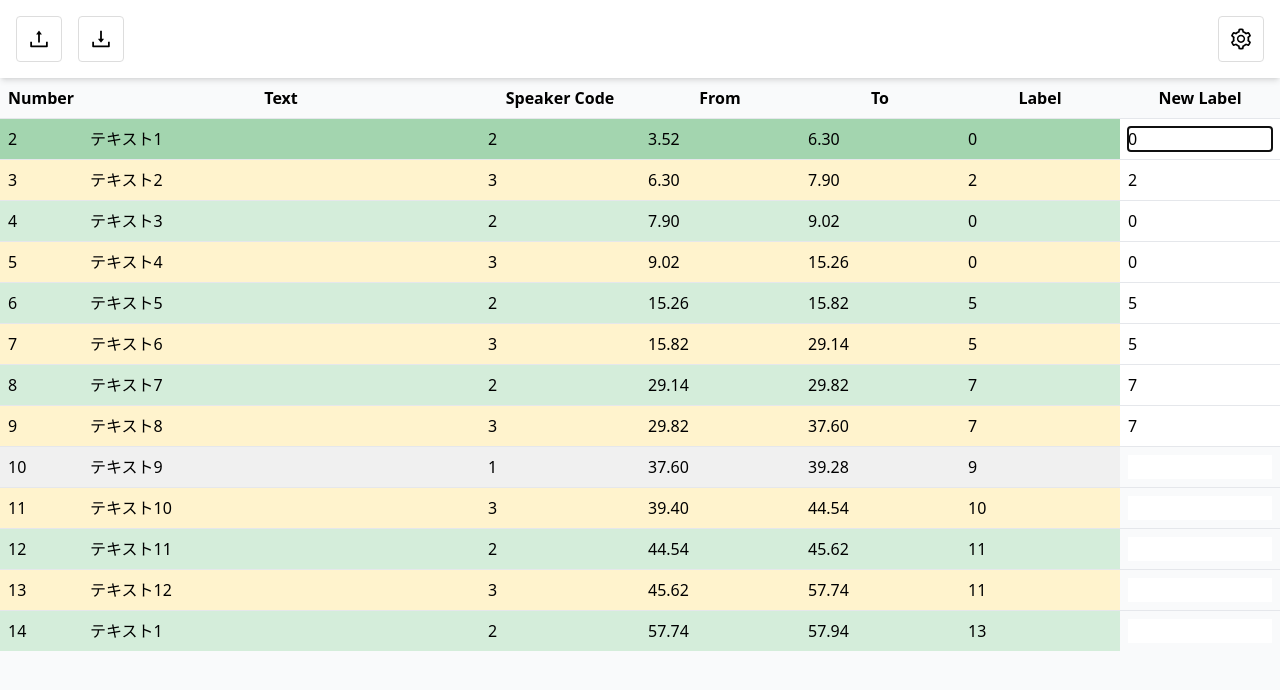
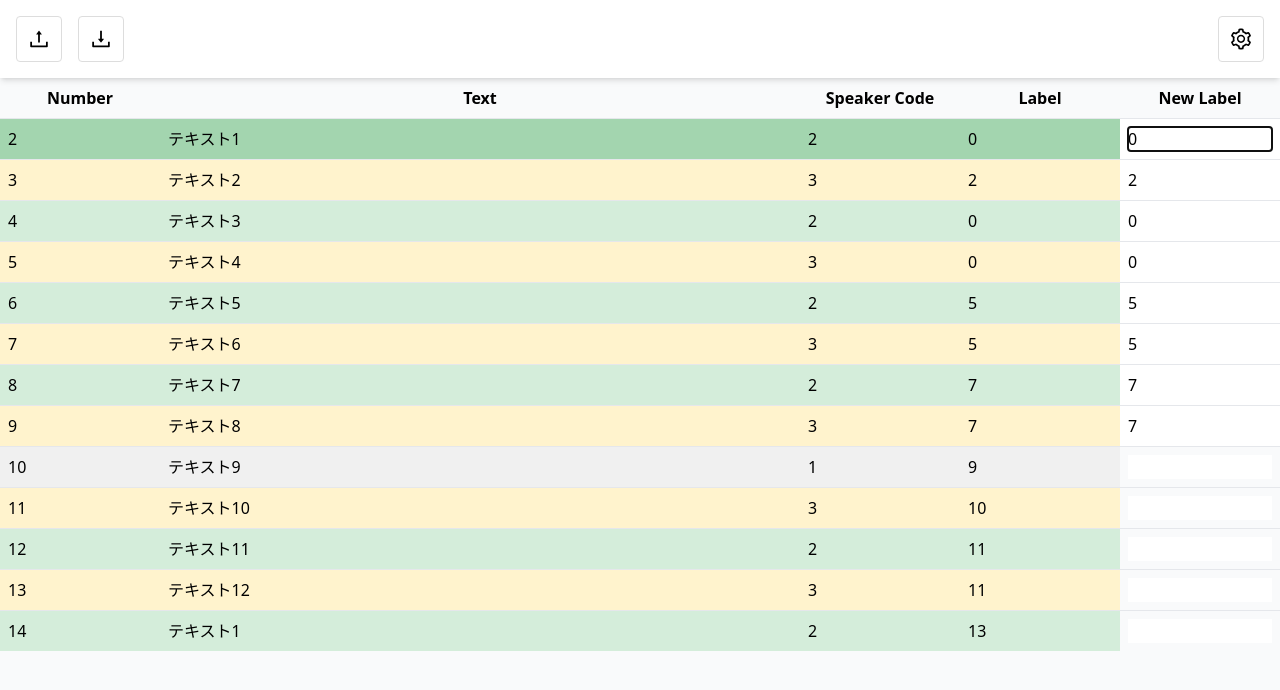
Before and after one commit to lydiassssz/annotation-tool, a Next.js app: page / in a window 1280 px wide. Shown: the top 690 px of the page. Built offline with nearby package versions, Linux system fonts and the light colour scheme.

Commit message:
セット5以降の、from,toが存在しないデータへの対応

```diff
--- a/src/app/CSVDownloader.tsx
+++ b/src/app/CSVDownloader.tsx
@@ -5,28 +5,28 @@ import { AiOutlineDownload } from 'react-icons/ai'
 
 // CSV 文字列を Shift-JIS 形式でエンコードし、ダウンロードする
 const downloadCSV = (data: TableRow[], filename: string) => {
-  const header = [
-    'number',
-    'text',
-    'speaker_code',
-    'from',
-    'to',
-    'label',
-    'new_label',
-  ]
+  if (data.length === 0) {
+    console.warn('No data to download')
+    return
+  }
+
+  // ヘッダーを可変にする
+  const header = Object.keys(data[0])
+
   const csvRows = [
     header.join(','), // ヘッダー
     ...data.map((row) => {
-      const escapedText = `"${row.text.replace(/"/g, '""')}"` // テキスト内のダブルクオートをエスケープし、カンマが含まれている場合は""で囲む
-      return [
-        row.number,
-        escapedText,
-        row.speaker_code,
-        row.from,
-        row.to,
-        row.label,
-        row.new_label === null ? '0' : row.new_label,
-      ].join(',')
+      const escapedRow = header.map((key) => {
+        let cellValue = row[key as keyof TableRow]
+        if (typeof cellValue === 'string') {
+          // テキスト内のダブルクオートをエスケープし、カンマが含まれている場合は""で囲む
+          cellValue = `"${cellValue.replace(/"/g, '""')}"`
+        }
+        return cellValue === null || cellValue === undefined
+          ? ''
+          : cellValue.toString()
+      })
+      return escapedRow.join(',')
     }),
   ]
 
--- a/src/app/CSVReader.tsx
+++ b/src/app/CSVReader.tsx
@@ -1,3 +1,5 @@
+// CSVReader.tsx
+
 import type { TableRow } from '@/app/utils'
 import Encoding from 'encoding-japanese'
 import React, { useRef, useState } from 'react'
@@ -58,32 +60,73 @@ const parseCSV = (csvString: string): TableRow[] => {
     .split('\n')
     .map((line) => line.trim())
     .filter((line) => line.length > 0)
+
+  if (rows.length === 0) return []
+
+  const headerLine = rows[0]
+  const headers = headerLine.split(',').map((col) => col.trim())
+
+  // 変数を使って、必要なカラムを前に持ってくる
+  const preferredOrder = [
+    'number',
+    'text',
+    'speaker_code',
+    'from',
+    'to',
+    'label',
+    'new_label',
+  ]
+  const reorderedHeaders = headers
+    .filter((header) => preferredOrder.includes(header))
+    .concat(headers.filter((header) => !preferredOrder.includes(header)))
+
   const result: TableRow[] = []
 
-  // ヘッダー行をスキップする場合、最初の行を削除します
-  if (rows.length > 0) {
-    rows.shift() // 最初の行を削除
-  }
+  for (let i = 1; i < rows.length; i++) {
+    const row = rows[i]
+    const columns = row.match(/(".*?"|[^",\s]+)(?=\s*,|\s*$)/g) || []
 
-  const regex = /(".*?"|[^",\s]+)(?=\s*,|\s*$)/g
+    const rowData: TableRow = {
+      number: 0,
+      text: '',
+      speaker_code: 0,
+      from: 0,
+      to: 0,
+      label: 0,
+      new_label: null,
+    }
 
-  for (const row of rows) {
-    const columns =
-      row.match(regex)?.map((col) => col.replace(/(^"|"$)/g, '')) || []
+    reorderedHeaders.forEach((header, index) => {
+      const value = columns[index] !== undefined ? columns[index] : ''
 
-    if (columns.length >= 7) {
-      const [number, text, speaker_code, from, to, label, new_label] = columns
+      // 特定のカラムに対して型変換を適用
+      switch (header) {
+        case 'number':
+        case 'speaker_code':
+        case 'label':
+          rowData[header] = parseInt(value, 10) || 0
+          break
+        case 'from':
+        case 'to':
+          rowData[header] = parseFloat(value) || 0
+          break
+        case 'new_label':
+          rowData[header] =
+            value === '0' || value === '' ? null : parseInt(value, 10)
+          break
+        case 'text':
+          rowData[header] = value.replace(/^"|"$/g, '').replace(/""/g, '"') // ダブルクオートを正しく処理
+          break
+        default:
+          break
+      }
+    })
 
-      result.push({
-        number: parseInt(number, 10),
-        text,
-        speaker_code: parseInt(speaker_code, 10),
-        from: parseFloat(from), // floatとして読み込む
-        to: parseFloat(to), // floatとして読み込む
-        label: parseInt(label, 10),
-        new_label: new_label === '0' ? null : parseInt(new_label, 10),
-      })
-    }
+    // from または to がデフォルト値のままの場合に削除する
+    if (rowData.from === 0) delete rowData.from
+    if (rowData.to === 0) delete rowData.to
+
+    result.push(rowData as TableRow)
   }
 
   return result
--- a/src/app/globals.css
+++ b/src/app/globals.css
@@ -43,3 +43,8 @@
     max-width: 500px;
     width: 100%;
 }
+
+/* table.tsxに適用するCSS */
+.hidden-column {
+    display: none;
+}
--- a/src/app/page.tsx
+++ b/src/app/page.tsx
@@ -75,7 +75,7 @@ export default function Page() {
   }, [cursor])
 
   useEffect(() => {
-    calculatePredictedLabel()
+    calculatePredictedLabel().then((r) => r)
   }, [cursor])
 
   useEffect(() => {
--- a/src/app/table.tsx
+++ b/src/app/table.tsx
@@ -1,3 +1,5 @@
+// table.tsx
+
 import { useCSVData } from '@/app/CSVContext'
 import type { TableRow } from '@/app/utils'
 import React from 'react'
@@ -8,12 +10,12 @@ const getBackgroundColor = (
   teacherSpeakerCode: number,
 ) => {
   const colors: Record<number, [string, string]> = {
-    1: ['#cce5ff', '#a5c2ea'], // 薄い青、濃い青
-    2: ['#d4edda', '#a3d5af'], // 薄い緑、濃い緑
-    3: ['#fff3cd', '#ffe597'], // 薄い黄色、濃い黄色
-    4: ['#f8d7da', '#f5c6cb'], // 薄い赤、濃い赤
-    5: ['#ffe5d4', '#f8c6a2'], // 薄いオレンジ、濃いオレンジ
-    6: ['#e2d9f3', '#d0a6f1'], // 薄い紫、濃い紫
+    1: ['#cce5ff', '#a5c2ea'],
+    2: ['#d4edda', '#a3d5af'],
+    3: ['#fff3cd', '#ffe597'],
+    4: ['#f8d7da', '#f5c6cb'],
+    5: ['#ffe5d4', '#f8c6a2'],
+    6: ['#e2d9f3', '#d0a6f1'],
   }
 
   if (speaker_code === teacherSpeakerCode) {
@@ -46,25 +48,29 @@ const Table: React.FC<TableProps> = ({
 }) => {
   const { teacherSpeakerCode } = useCSVData()
 
+  if (testTable.length === 0) {
+    return <div>No data available.</div>
+  }
+
+  const headers = Object.keys(testTable[0])
+
   return (
     <div className="overflow-x-auto">
       <table className="min-w-full border-collapse">
         <thead>
           <tr>
-            <th className="w-20 p-2">Number</th>
-            <th className="min-w-[200px] flex-1 p-2">Text</th>
-            <th className="w-40 p-2">Speaker Code</th>
-            <th className="w-40 p-2">From</th>
-            <th className="w-40 p-2">To</th>
-            <th className="w-40 p-2">Label</th>
-            <th className="w-40 p-2">New Label</th>
+            {headers.map((header) => (
+              <th
+                key={header}
+                className={`w-40 p-2 capitalize ${header === 'from' || header === 'to' ? 'hidden-column' : ''}`}
+              >
+                {header.replace('_', ' ')}
+              </th>
+            ))}
           </tr>
         </thead>
         <tbody>
           {testTable.map((row, index) => {
-            const isInvalid =
-              row.new_label !== null && row.new_label >= row.number
-            const isEmpty = row.new_label === null
             const isCursor = cursor === index
             const bgColor = getBackgroundColor(
               row.speaker_code,
@@ -72,35 +78,82 @@ const Table: React.FC<TableProps> = ({
               teacherSpeakerCode,
             )
 
+            const isInvalid =
+              row.new_label !== null && row.new_label >= row.number
+            const isEmpty = row.new_label === null
+
             return (
               <tr
-                key={row.number}
+                key={row.number || index}
                 className={`border-t ${isCursor ? 'bg-gray-200' : ''}`}
               >
-                <td className="p-2" style={{ backgroundColor: bgColor }}>
-                  {row.number}
+                {headers.map((header) => {
+                  const cellValue = row[header as keyof TableRow]
+
+                  // 特定のカラムに対する処理
+                  switch (header) {
+                    case 'number':
+                      return (
+                        <td
+                          key={header}
+                          className="p-2"
+                          style={{ backgroundColor: bgColor }}
+                        >
+                          {cellValue}
                         </td>
+                      )
+
+                    case 'text':
+                      return (
                         <td
-                  className="flex-1 cursor-pointer p-2"
+                          key={header}
+                          className="w-1/2 cursor-pointer p-2"
                           style={{ backgroundColor: bgColor }}
                           onClick={() => handleTextClick(index)}
                         >
-                  {row.text}
+                          {cellValue}
                         </td>
-                <td className="p-2" style={{ backgroundColor: bgColor }}>
-                  {row.speaker_code}
+                      )
+
+                    case 'speaker_code':
+                      return (
+                        <td
+                          key={header}
+                          className="w-auto p-2"
+                          style={{ backgroundColor: bgColor }}
+                        >
+                          {cellValue}
                         </td>
-                <td className="p-2" style={{ backgroundColor: bgColor }}>
-                  {row.from.toFixed(2)}
+                      )
+
+                    case 'from':
+                    case 'to':
+                      return (
+                        <td
+                          key={header}
+                          className="hidden-column p-2"
+                          style={{ backgroundColor: bgColor }}
+                        >
+                          {Number(cellValue).toFixed(2)}
                         </td>
-                <td className="p-2" style={{ backgroundColor: bgColor }}>
-                  {row.to.toFixed(2)}
+                      )
+
+                    case 'label':
+                      return (
+                        <td
+                          key={header}
+                          className="w-auto p-2"
+                          style={{ backgroundColor: bgColor }}
+                        >
+                          {cellValue}
                         </td>
-                <td className="p-2" style={{ backgroundColor: bgColor }}>
-                  {row.label}
-                </td>
+                      )
+
+                    case 'new_label':
+                      return (
                         <td
-                  className="relative p-2"
+                          key={header}
+                          className="relative w-auto p-2"
                           style={{
                             backgroundColor: isEmpty
                               ? 'transparent'
@@ -113,10 +166,15 @@ const Table: React.FC<TableProps> = ({
                           <input
                             type="text"
                             value={
-                      row.new_label === null ? '' : row.new_label.toString()
+                              cellValue == null ? '' : cellValue.toString()
                             }
                             onChange={(e) =>
-                      handleLabelChange(index, Number(e.target.value) || null)
+                              handleLabelChange(
+                                index,
+                                e.target.value === ''
+                                  ? null
+                                  : Number(e.target.value),
+                              )
                             }
                             onClick={() => handleInputClick(index)}
                             ref={(el) => {
@@ -124,7 +182,9 @@ const Table: React.FC<TableProps> = ({
                             }}
                             className="w-full"
                           />
-                  {cursor === index && isEmpty && (
+                          {cursor === index &&
+                            isEmpty &&
+                            predictedLabel !== null && (
                               <span
                                 className="absolute left-2 top-1/2 z-0 -translate-y-1/2 text-gray-500"
                                 style={{
@@ -135,6 +195,21 @@ const Table: React.FC<TableProps> = ({
                               </span>
                             )}
                         </td>
+                      )
+
+                    default:
+                      // 不明なカラムに対する汎用的な処理
+                      return (
+                        <td
+                          key={header}
+                          className="w-auto p-2"
+                          style={{ backgroundColor: bgColor }}
+                        >
+                          {cellValue}
+                        </td>
+                      )
+                  }
+                })}
               </tr>
             )
           })}
--- a/src/app/usePredictedLabel.ts
+++ b/src/app/usePredictedLabel.ts
@@ -1,15 +1,8 @@
 import { useCSVData } from '@/app/CSVContext'
+import type { TableRow } from '@/app/utils'
 import { useState } from 'react'
 
-interface TestTableRow {
-  speaker_code: number
-  new_label: number | null
-}
-
-export const usePredictedLabel = (
-  testTable: TestTableRow[],
-  cursor: number,
-) => {
+export const usePredictedLabel = (testTable: TableRow[], cursor: number) => {
   const [predictedLabel, setPredictedLabel] = useState<number | null>(null)
   const { teacherSpeakerCode } = useCSVData()
 
--- a/src/app/utils.ts
+++ b/src/app/utils.ts
@@ -3,8 +3,8 @@ export interface TableRow {
   number: number
   text: string
   speaker_code: number
-  from: number
-  to: number
+  from?: number | null
+  to?: number | null
   label: number
   new_label: number | null
 }
```
Also changed, not shown: src/app/useInputValidation.ts (+1 -9 lines). Lines whose indentation alone changed are shown as unchanged.
